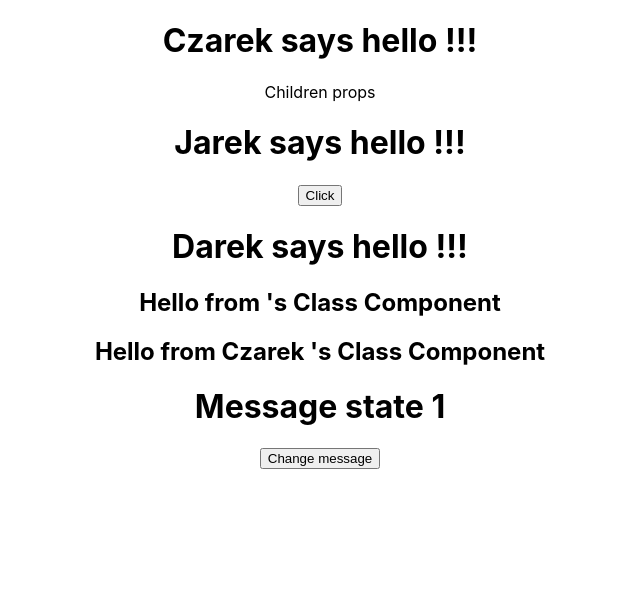
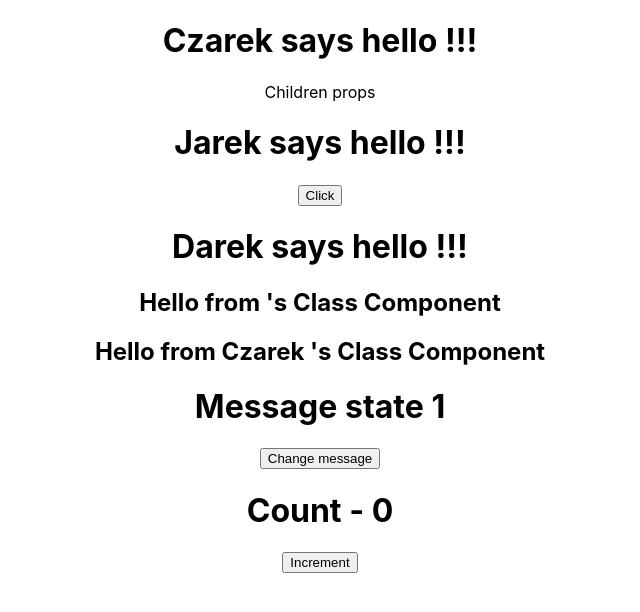
Before and after one commit to JanekJaniak/HelloReact, a React (Create React App) app: page / in a window 1280 px wide. Shown: the top 612 px of the page, without its empty margins (320-960 px from the left). Built offline with nearby package versions, Linux system fonts and the light colour scheme.

Commit message:
setState and prevState

```diff
--- a/src/App.js
+++ b/src/App.js
@@ -6,6 +6,7 @@
 
 import HelloClass from './components/helloClass.js'
 import Message from './components/message.js'
+import Counter from './components/counter.js'
 
 class App extends Component {
   render() {
@@ -20,6 +21,7 @@
         <HelloClass />
         <HelloClass name="Czarek"/>
         <Message />
+        <Counter />
       </div>
     );
   }
--- /dev/null
+++ b/src/components/counter.js
@@ -0,0 +1,50 @@
+import React, { Component } from 'react'
+
+class Counter extends Component {
+
+  constructor(props) {
+    super(props)
+
+    this.state = {
+      count: 0
+    }
+  }
+
+  // 1. To execute after state is set use second parameter in setState, callBack function
+  increment() {
+    // this.setState(
+    //   {
+    //     count: this.state.count + 1
+    //   },
+    //   () => {
+    //     console.log('Callback value', this.state.count);
+    //   }
+    // )
+
+  // 3. Resolution
+    this.setState((prevState) => ({
+      count: prevState.count + 1
+    }))
+    console.log(this.state.count);
+  }
+
+  // 2. This will have same effect as above, react groups state calls for better performance, they are done here in one go
+  incrementFive() {
+    this.increment()
+    this.increment()
+    this.increment()
+    this.increment()
+    this.increment()
+  }
+
+  render(){
+    return (
+      <div>
+        <h1>Count - { this.state.count }</h1>
+        <button onClick={ ()=>this.incrementFive() }>Increment</button>
+      </div>
+    )
+  }
+}
+
+export default Counter
```
